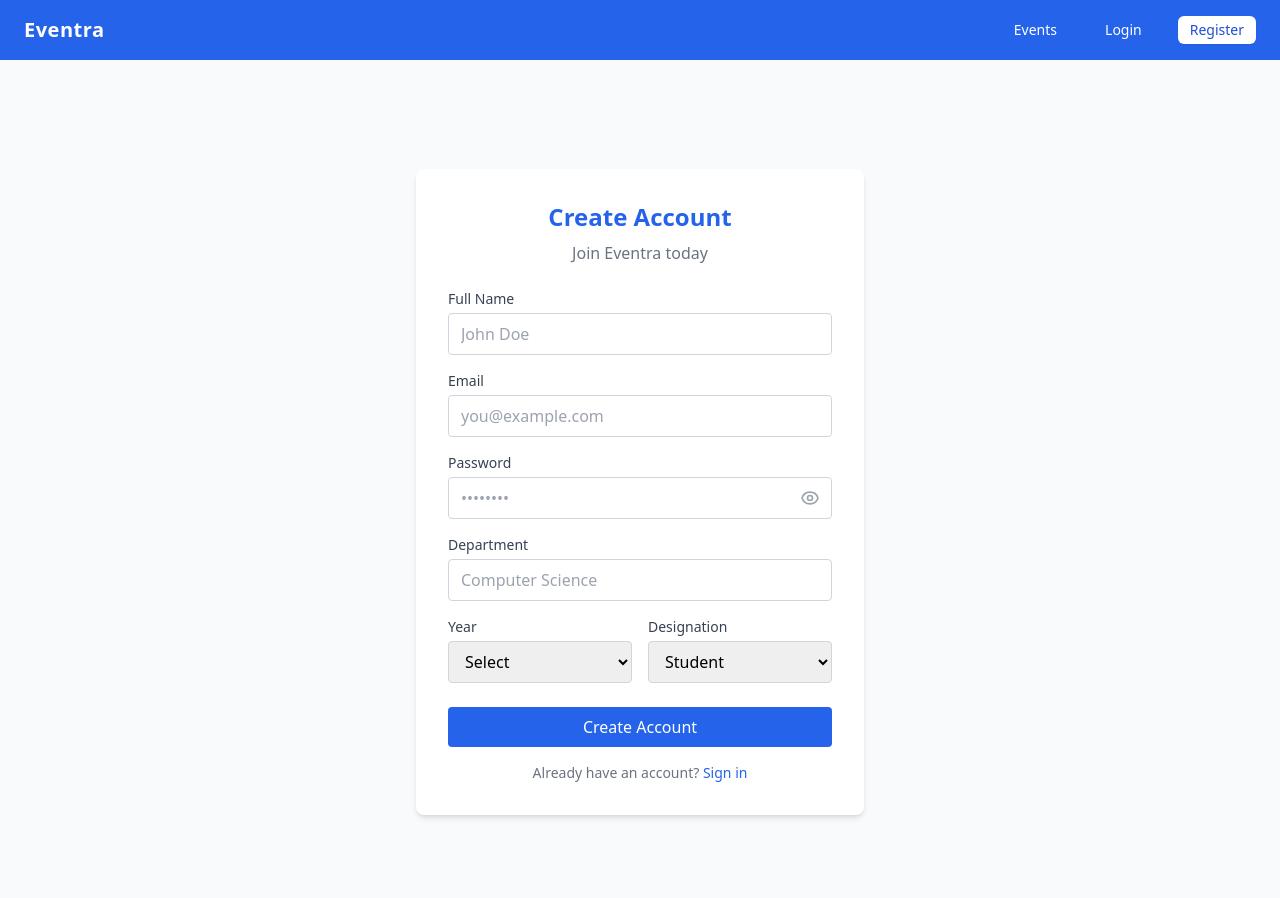
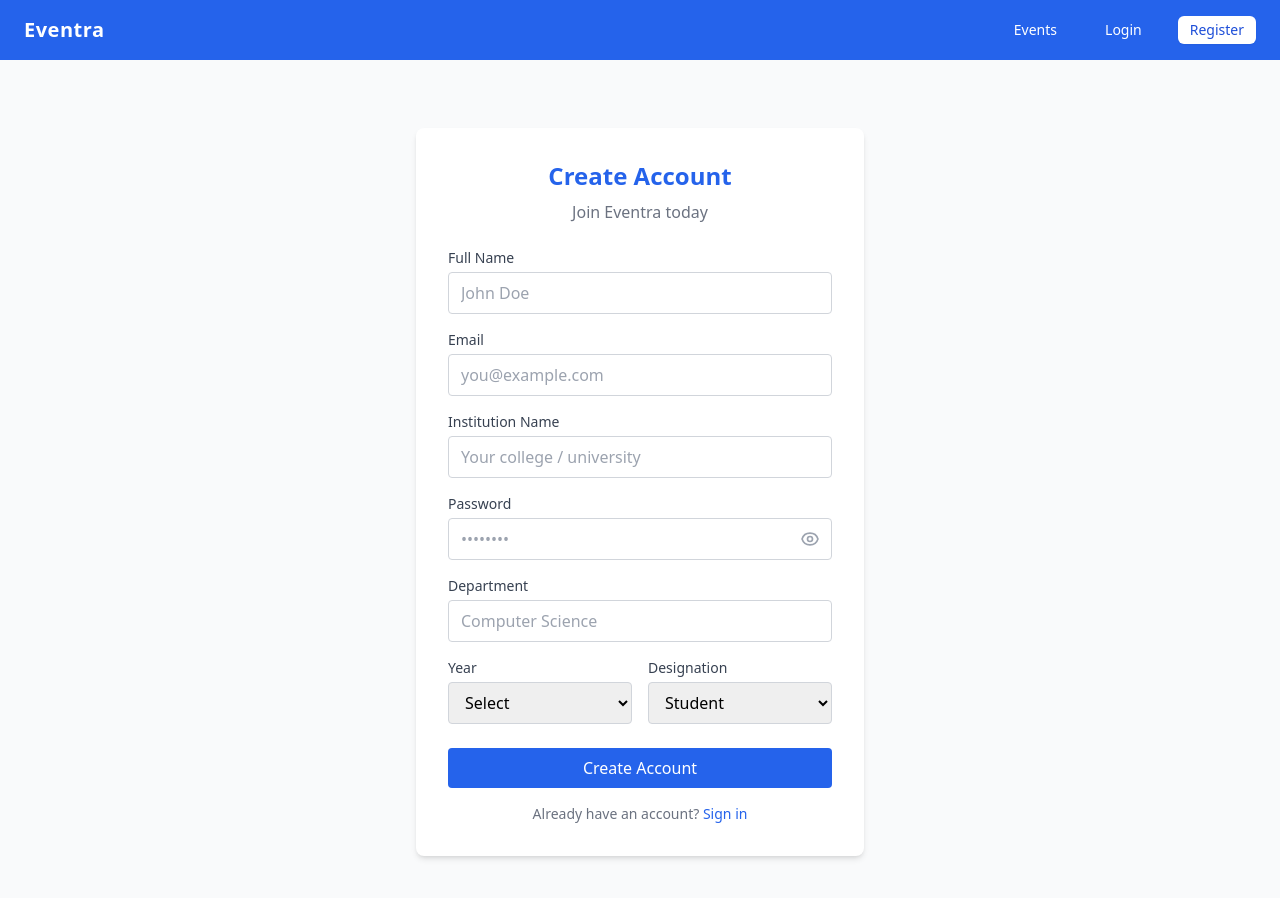
Before and after one commit to josetin21/Eventra-frontend, a React (Vite) app: page /register in a window 1280 px wide. Shown: the top 898 px of the page. Built offline with nearby package versions, Linux system fonts and the light colour scheme.

Commit message:
feat(user): collect and display institution name in signup, profile, and registrants

```diff
--- a/src/pages/EventRegistrants.jsx
+++ b/src/pages/EventRegistrants.jsx
@@ -171,6 +171,7 @@ export default function EventRegistrants(){
                             <tr>
                                 <th className='text-left px-4 py-3 border-b'>Name</th>
                                 <th className='text-left px-4 py-3 border-b'>Email</th>
+                                <th className='text-left px-4 py-3 border-b'>Institution</th>
                                 <th className='text-left px-4 py-3 border-b'>Department</th>
                                 <th className='text-left px-4 py-3 border-b'>Year</th>
                                 <th className='text-left px-4 py-3 border-b'>Designation</th>
@@ -182,6 +183,7 @@ export default function EventRegistrants(){
                                 <tr key={idx} className='hover:bg-gray-50'>
                                     <td className='px-4 py-3 border-b'>{r.name}</td>
                                     <td className='px-4 py-3 border-b'>{r.email}</td>
+                                    <td className='px-4 py-3 border-b'>{r.institutionName ?? ""}</td>
                                     <td className='px-4 py-3 border-b'>{r.department}</td>
                                     <td className='px-4 py-3 border-b'>{r.year ?? ""}</td>
                                     <td className='px-4 py-3 border-b'>{r.designation ?? ""}</td>
@@ -190,7 +192,7 @@ export default function EventRegistrants(){
 
                             {registrants.length === 0 && (
                                 <tr>
-                                    <td className='px-4 py-6 text-center text-gray-500 ' colSpan={5}>
+                                    <td className='px-4 py-6 text-center text-gray-500 ' colSpan={6}>
                                         No registrants yet.
                                     </td>
                                 </tr>
--- a/src/pages/Profile.jsx
+++ b/src/pages/Profile.jsx
@@ -40,6 +40,7 @@ export default function Profile(){
                     <div className='mt-6 space-y-3 text-gray-700'>
                         <div><span className='font-semibold'>Name:</span> {profile.name}</div>
                         <div><span className='font-semibold'>Email:</span> {profile.email}</div>
+                        <div><span className='font-semibold'>Institution:</span> {profile.institutionName}</div>
                         <div><span className='font-semibold'>Department:</span> {profile.department}</div>
                         <div><span className='font-semibold'>Year:</span> {profile.year}</div>
                     </div>
--- a/src/pages/Register.jsx
+++ b/src/pages/Register.jsx
@@ -7,6 +7,7 @@ export default function Register(){
         name: '',
         email: '',
         password: '',
+        institutionName: '',
         department: '',
         year: '',
         designation: 'STUDENT'
@@ -81,6 +82,20 @@ export default function Register(){
                             onChange={handleChange}
                             className="w-full border border-gray-300 rounded px-3 py-2 focus:outline-none focus:ring-2 focus:ring-blue-500"
                             placeholder="you@example.com"
+                            required
+                        />
+                    </div>
+                    <div className="mb-4">
+                        <label className="block text-sm font-medium text-gray-700 mb-1">
+                            Institution Name
+                        </label>
+                        <input
+                            type="text"
+                            name="institutionName"
+                            value={formData.institutionName}
+                            onChange={handleChange}
+                            className="w-full border border-gray-300 rounded px-3 py-2 focus:outline-none focus:ring-2 focus:ring-blue-500"
+                            placeholder="Your college / university"
                             required
                         />
                     </div>
```
